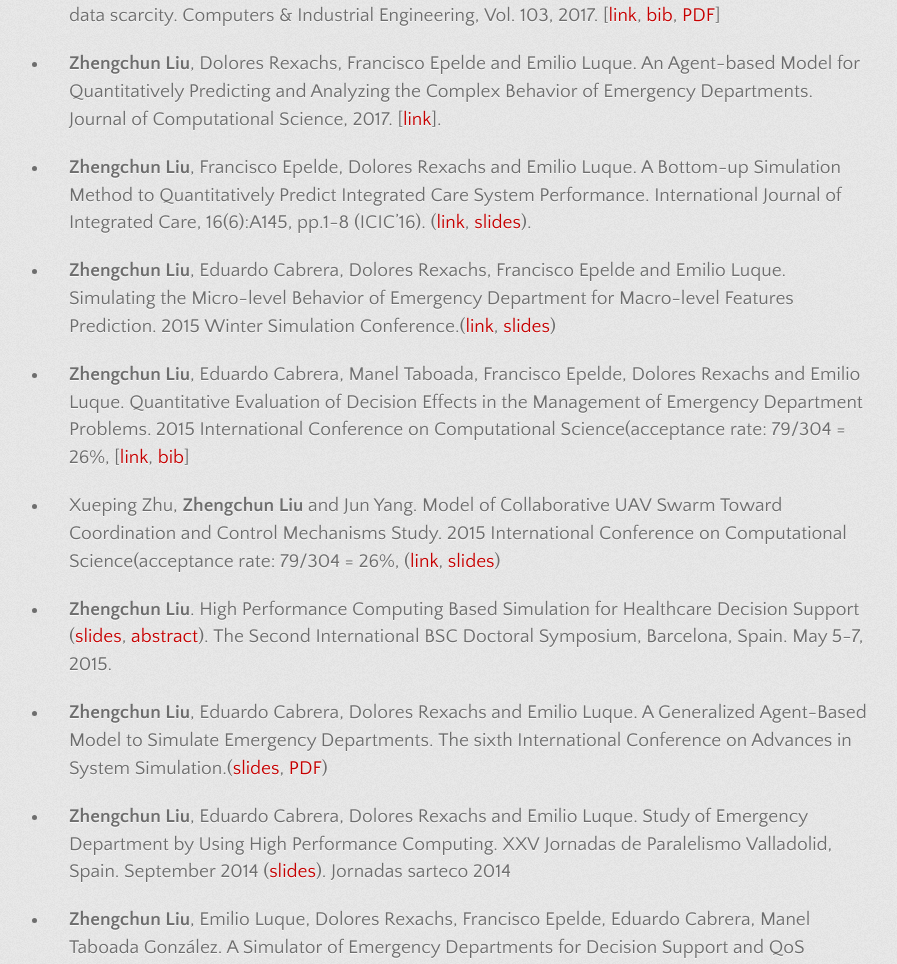
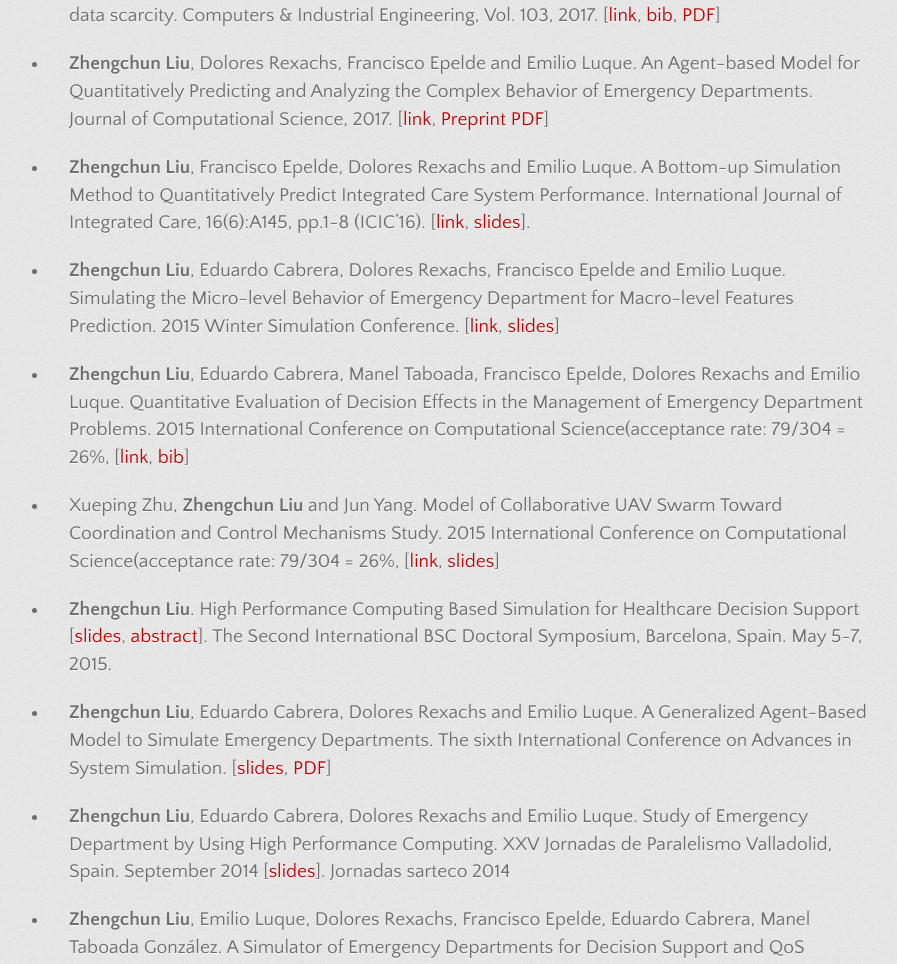
Before and after one commit to lzhengchun/lzhengchun.github.io, a Jekyll site: the page built from Publication.md, in a window 1280 px wide and 1400 px high, scrolled down 587 px. Shown: the part 151-1115 px from the top of the window, without its empty margins (181-1078 px from the left). Built offline with Jekyll 4.4.1, drawn with Linux system fonts in a browser that asks for light colours; some web fonts are replaced; some of the changed text lies outside the part shown.

Commit message:
add, delete, polish etc.

```diff
--- a/Publication.md
+++ b/Publication.md
@@ -7,29 +7,29 @@
 
 - __Zhengchun Liu__, Prasanna Balaprakash, Rajkumar Kettimuthu and Ian Foster. Explaining Wide Area Data Transfer Performance. (_to appear in HPDC'17_, [Preprint PDF](http://www.mcs.anl.gov/~zcliu/files/Explaining%20Wide%20Area%20Data%20Transfer%20Performance.pdf)).
 
-- __Zhengchun Liu__ and Kalyan S. Perumalla. Optimizing High Performance 3D Stencil Computations on Large Scale Heterogeneous Platforms. (_work in progress_).
+- __Zhengchun Liu__ and Kalyan S. Perumalla. Optimizing High Performance 3D Stencil Computations on Large Scale Heterogeneous Platforms. (_work in progress_, [Preprint PDF](file/B2R-3d.pdf)).
 
-- __Zhengchun Liu__, Dolores Rexachs, Francisco Epelde and Emilio Luque. Support managing population aging stress of emergency departments in a computational way. (_to appear in ICCS'17_).
+- __Zhengchun Liu__, Dolores Rexachs, Francisco Epelde and Emilio Luque. Support managing population aging stress of emergency departments in a computational way. (_to appear in ICCS'17_, [Preprint PDF](file/aging-iccs2017.pdf)).
 
 - Linglong Li, Yaodong Yang, __Zhengchun Liu__, Stephen Jesse, Sergei V. Kalinin and Rama K. Vasudevan. Correlation between Piezoresponse Nonlinearity and Hysteresis in Ferroelectric Crystals at Nanoscale. Applied Physics Letters, Vol.108, Issue 17. [[link](https://doi.org/10.1063/1.4947533)]
 
 - __Zhengchun Liu__, Dolores Rexachs, Francisco Epelde and Emilio Luque. A simulation and optimization based method for calibrating agent-based emergency department models under data scarcity. Computers & Industrial Engineering, Vol. 103, 2017. [[link](https://doi.org/10.1016/j.cie.2016.11.036), [bib](zhengchun-liu-bibtex.html#abm-calibration), [PDF](file/abm-calibration-zhengchun-liu.pdf)]
 
-- __Zhengchun Liu__, Dolores Rexachs, Francisco Epelde and Emilio Luque. An Agent-based Model for Quantitatively Predicting and Analyzing the Complex Behavior of Emergency Departments. Journal of Computational Science, 2017. [[link](https://doi.org/10.1016/j.jocs.2017.05.015)].
+- __Zhengchun Liu__, Dolores Rexachs, Francisco Epelde and Emilio Luque. An Agent-based Model for Quantitatively Predicting and Analyzing the Complex Behavior of Emergency Departments. Journal of Computational Science, 2017. [[link](https://doi.org/10.1016/j.jocs.2017.05.015), [Preprint PDF](file/abm-ed-mdl_Zhengchun-Liu.pdf)]
 
-- __Zhengchun Liu__, Francisco Epelde, Dolores Rexachs and Emilio Luque. A Bottom-up Simulation Method to Quantitatively Predict Integrated Care System Performance. International Journal of Integrated Care, 16(6):A145, pp.1-8 (ICIC'16). ([link](https://doi.org/10.5334/ijic.2693), [slides](file/5.8_Zhengchun_Liu_139.pdf)).
+- __Zhengchun Liu__, Francisco Epelde, Dolores Rexachs and Emilio Luque. A Bottom-up Simulation Method to Quantitatively Predict Integrated Care System Performance. International Journal of Integrated Care, 16(6):A145, pp.1-8 (ICIC'16). [[link](http://www.ijic.org/articles/abstract/10.5334/ijic.2693/), [slides](file/5.8_Zhengchun_Liu_139.pdf)].
 
-- __Zhengchun Liu__, Eduardo Cabrera, Dolores Rexachs, Francisco Epelde and Emilio Luque. Simulating the Micro-level Behavior of Emergency Department for Macro-level Features Prediction. 2015 Winter Simulation Conference.([link](https://doi.org/10.1109/WSC.2015.7408162), [slides](file/Z.Liu-WSC-2015.pdf))
+- __Zhengchun Liu__, Eduardo Cabrera, Dolores Rexachs, Francisco Epelde and Emilio Luque. Simulating the Micro-level Behavior of Emergency Department for Macro-level Features Prediction. 2015 Winter Simulation Conference. [[link](https://doi.org/10.1109/WSC.2015.7408162), [slides](file/Z.Liu-WSC-2015.pdf)]
 
 - __Zhengchun Liu__, Eduardo Cabrera, Manel Taboada, Francisco Epelde, Dolores Rexachs and Emilio Luque. Quantitative Evaluation of Decision Effects in the Management of Emergency Department Problems. 2015 International Conference on Computational Science(acceptance rate: 79/304 = 26%, [[link](https://doi.org/10.1016/j.procs.2015.05.265), [bib](zhengchun-liu-bibtex.html#liu-iccs2015)]
 
-- Xueping Zhu, __Zhengchun Liu__ and Jun Yang. Model of Collaborative UAV Swarm Toward Coordination and Control Mechanisms Study. 2015 International Conference on Computational Science(acceptance rate: 79/304 = 26%, ([link](https://doi.org/10.1016/j.procs.2015.05.274), [slides](file/uav-agent.pdf))
+- Xueping Zhu, __Zhengchun Liu__ and Jun Yang. Model of Collaborative UAV Swarm Toward Coordination and Control Mechanisms Study. 2015 International Conference on Computational Science(acceptance rate: 79/304 = 26%, [[link](https://doi.org/10.1016/j.procs.2015.05.274), [slides](file/uav-agent.pdf)]
 
-- __Zhengchun Liu__. High Performance Computing Based Simulation for Healthcare Decision Support ([slides](file/zliu-bsc-2015.pdf), [abstract](file/Extended-Research-Abstract.pdf)). The Second International BSC Doctoral Symposium, Barcelona, Spain. May 5-7, 2015.
+- __Zhengchun Liu__. High Performance Computing Based Simulation for Healthcare Decision Support [[slides](file/zliu-bsc-2015.pdf), [abstract](file/Extended-Research-Abstract.pdf)]. The Second International BSC Doctoral Symposium, Barcelona, Spain. May 5-7, 2015.
 
-- __Zhengchun Liu__, Eduardo Cabrera, Dolores Rexachs and Emilio Luque. A Generalized Agent-Based Model to Simulate Emergency Departments. The sixth International Conference on Advances in System Simulation.([slides](file/SIMUL_2014_slide.pdf), [PDF](file/SIMUL_2014_article.pdf))
+- __Zhengchun Liu__, Eduardo Cabrera, Dolores Rexachs and Emilio Luque. A Generalized Agent-Based Model to Simulate Emergency Departments. The sixth International Conference on Advances in System Simulation. [[slides](file/SIMUL_2014_slide.pdf), [PDF](file/SIMUL_2014_article.pdf)]
 
-- __Zhengchun Liu__, Eduardo Cabrera, Dolores Rexachs and Emilio Luque. Study of Emergency Department by Using High Performance Computing. XXV Jornadas de Paralelismo Valladolid, Spain. September 2014 ([slides](file/Jornadas_sarteco_2014.pdf)). Jornadas sarteco 2014
+- __Zhengchun Liu__, Eduardo Cabrera, Dolores Rexachs and Emilio Luque. Study of Emergency Department by Using High Performance Computing. XXV Jornadas de Paralelismo Valladolid, Spain. September 2014 [[slides](file/Jornadas_sarteco_2014.pdf)]. Jornadas sarteco 2014
 
 - __Zhengchun Liu__, Emilio Luque, Dolores Rexachs, Francisco Epelde, Eduardo Cabrera, Manel Taboada González. A Simulator of Emergency Departments for Decision Support and QoS Improving ([poster](file/girona_ict_poster.pdf)). V CONFERENCE: R+D+I Research and Development in ICT and Health. Girona, Spain, June 2014.
 
```
Also changed, not shown: 3 other files.
